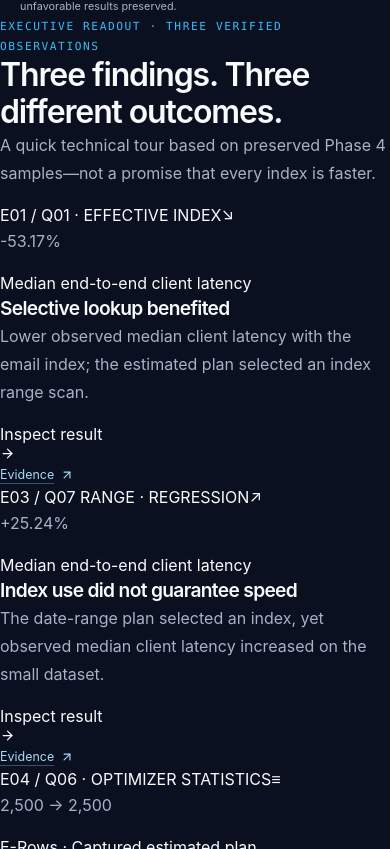
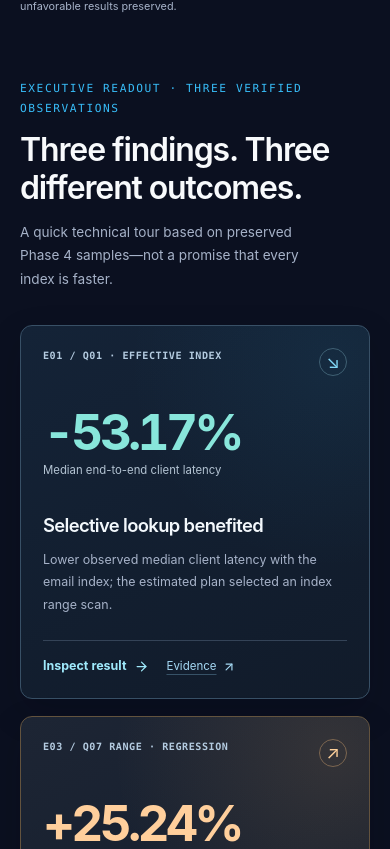
Before and after one commit to Alexisvop/Oracle-Performance-Analyzer, a React (Vite) app in the folder portfolio/: page / in a window 390 px wide. Shown: the part 1495-2344 px from the top of the page. Built offline with nearby package versions, Linux system fonts and the light colour scheme.

Commit message:
style(portfolio): add accessible responsive recruiter case-study cards

```diff
--- a/portfolio/src/styles.css
+++ b/portfolio/src/styles.css
@@ -1641,3 +1641,173 @@ footer > a:last-child {
     transition: none !important;
   }
 }
+
+/* Executive readout: surfaced from existing, provenance-checked evidence. */
+.recruiter-brief {
+  max-width: 1260px;
+  margin: 0 auto;
+  padding: 85px 32px 16px;
+  scroll-margin-top: 100px;
+}
+.brief-heading {
+  display: flex;
+  align-items: end;
+  justify-content: space-between;
+  gap: 35px;
+  margin-bottom: 29px;
+}
+.brief-heading h2 {
+  max-width: 680px;
+  font-size: clamp(1.85rem, 3.35vw, 2.9rem);
+  line-height: 1.18;
+  margin-top: 12px;
+}
+.brief-heading > p {
+  max-width: 315px;
+  font-size: 0.85rem;
+  margin: 0 0 4px;
+}
+.brief-grid {
+  display: grid;
+  grid-template-columns: repeat(3, minmax(0, 1fr));
+  gap: 17px;
+}
+.brief-card {
+  position: relative;
+  display: flex;
+  flex-direction: column;
+  min-width: 0;
+  padding: 24px;
+  border-radius: 12px;
+  border: 1px solid #385066;
+  background:
+    radial-gradient(circle at 90% 10%, #38bdf811, transparent 45%),
+    linear-gradient(155deg, #142337, #111b2a);
+  box-shadow: 0 14px 36px #02071329;
+  transition: transform 0.2s, border-color 0.2s, box-shadow 0.2s;
+}
+.brief-card:hover, .brief-card:focus-within {
+  border-color: #63b5d5;
+  box-shadow: 0 18px 45px #02071355;
+  transform: translateY(-2px);
+}
+.brief-card.regression {
+  background:
+    radial-gradient(circle at 90% 10%, #f2ae6520, transparent 48%),
+    linear-gradient(155deg, #1d2534, #111b2a);
+  border-color: #63533e;
+}
+.brief-card.estimate {
+  background:
+    radial-gradient(circle at 90% 10%, #b7a4ff20, transparent 48%),
+    linear-gradient(155deg, #1b2238, #111b2a);
+}
+.brief-card-top {
+  display: flex;
+  align-items: start;
+  justify-content: space-between;
+  gap: 10px;
+  min-height: 35px;
+}
+.brief-card-top > span:first-child {
+  color: #b4cbe0;
+  font: 700 0.63rem/1.6 'SFMono-Regular', Consolas, monospace;
+  letter-spacing: 0.055em;
+}
+.brief-card-symbol {
+  display: grid;
+  place-items: center;
+  height: 28px;
+  width: 28px;
+  flex: 0 0 auto;
+  border: 1px solid #3f6073;
+  border-radius: 50%;
+  color: #80d6f5;
+  font-size: 1.1rem;
+}
+.regression .brief-card-symbol { border-color: #7c6650; color: #ffd19b; }
+.estimate .brief-card-symbol { border-color: #6b648c; color: #c8b7ff; }
+.brief-value {
+  margin: 23px 0 3px;
+  color: #88e6db;
+  font-size: clamp(2.65rem, 4vw, 3.9rem);
+  font-weight: 720;
+  letter-spacing: -0.075em;
+  line-height: 1.07;
+  font-variant-numeric: tabular-nums;
+}
+.regression .brief-value { color: #ffcf9c; }
+.estimate .brief-value { color: #c3baff; }
+.brief-value-estimate {
+  font-size: clamp(1.4rem, 2.05vw, 2.35rem);
+  letter-spacing: -0.065em;
+  white-space: nowrap;
+  margin-top: 35px;
+  margin-bottom: 10px;
+}
+.brief-value-estimate span { font-size: 0.72em; color: #a4b9d1; }
+.brief-unit {
+  display: block;
+  color: #b3c3d2;
+  font-size: 0.71rem;
+  line-height: 1.55;
+  min-height: 29px;
+}
+.brief-card h3 {
+  margin-top: 22px;
+  font-size: 1.15rem;
+  line-height: 1.4;
+  color: #f3f8fc;
+}
+.brief-explanation {
+  margin: 10px 0 24px;
+  font-size: 0.78rem;
+  line-height: 1.8;
+  flex: 1;
+}
+.brief-card-actions {
+  display: flex;
+  flex-wrap: wrap;
+  gap: 12px 17px;
+  align-items: center;
+  padding-top: 16px;
+  border-top: 1px solid #344357;
+}
+.brief-card-actions > a:first-child {
+  display: inline-flex;
+  align-items: center;
+  gap: 8px;
+  color: #9fe9fb;
+  font-size: 0.78rem;
+  font-weight: 650;
+}
+.brief-card-actions > a:first-child:hover { color: #fff; }
+.brief-card-actions .source-link {
+  font-size: 0.72rem;
+}
+.brief-caveat {
+  display: flex;
+  align-items: flex-start;
+  gap: 10px;
+  margin: 19px 0 0;
+  padding: 12px 0 0;
+  color: #9caec3;
+  font-size: 0.72rem;
+  line-height: 1.75;
+}
+.brief-caveat svg { color: #93c4df; margin-top: 2px; }
+#histogram { scroll-margin-top: 100px; }
+@media (max-width: 940px) {
+  .brief-heading { align-items: start; flex-direction: column; gap: 14px; }
+  .brief-grid { grid-template-columns: repeat(2, minmax(0, 1fr)); }
+  .brief-card.estimate { grid-column: 1 / -1; }
+}
+@media (max-width: 620px) {
+  .recruiter-brief { padding: 62px 20px 0; }
+  .brief-heading h2 { font-size: 2rem; }
+  .brief-grid { grid-template-columns: 1fr; }
+  .brief-card.estimate { grid-column: auto; }
+  .brief-card { padding: 22px; }
+  .brief-value { font-size: 3.1rem; }
+  .brief-value-estimate { font-size: 2.05rem; }
+}
```
